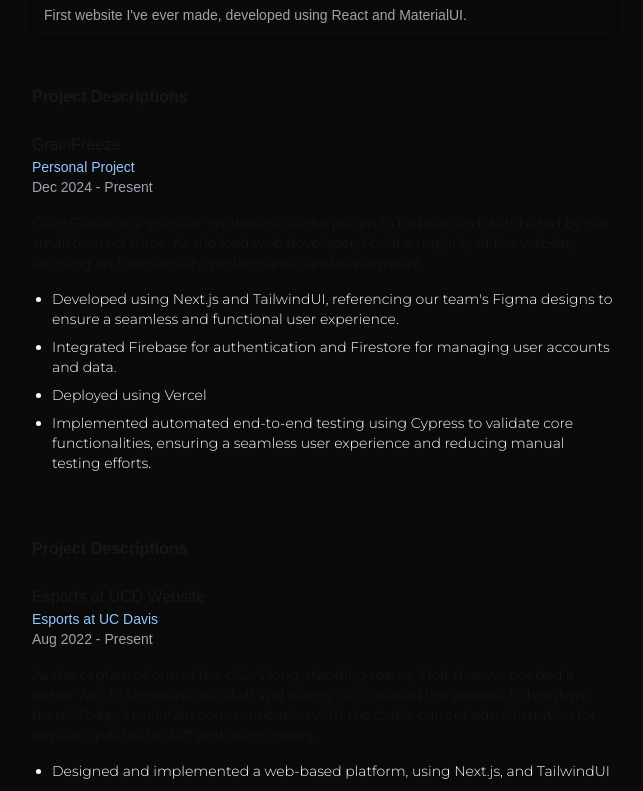
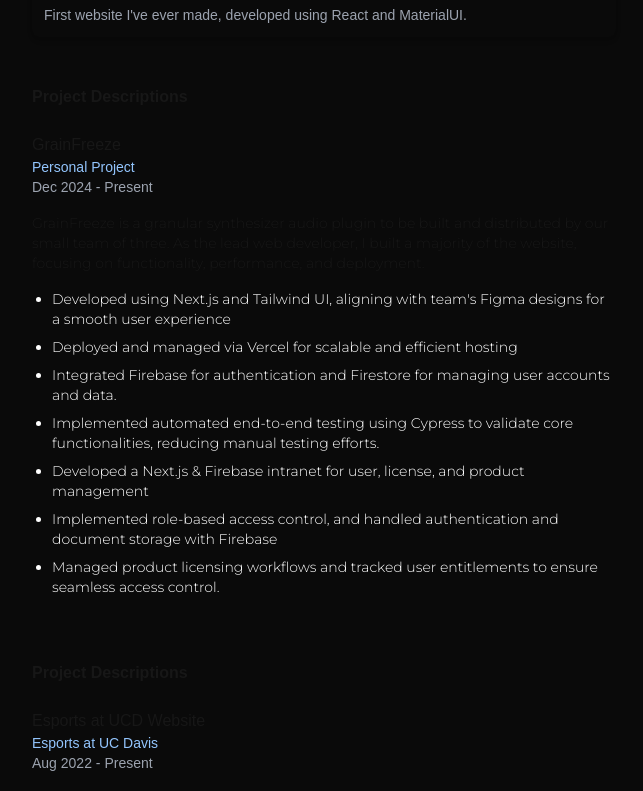
Before and after one commit to christran60/2024-portfolio, a Next.js app: page /projects in a window 1280 px wide. Shown: the part 547-1338 px from the top of the page, without its empty margins (316-959 px from the left). Built offline with nearby package versions, Linux system fonts and the light colour scheme.

Commit message:
feat: updated grainfreeze notes

```diff
--- a/app/projects/page.js
+++ b/app/projects/page.js
@@ -45,10 +45,13 @@
 ];
 
 const grainfreezeNotes = [
-  "Developed using Next.js and TailwindUI, referencing our team's Figma designs to ensure a seamless and functional user experience.",
+  "Developed using Next.js and Tailwind UI, aligning with team's Figma designs for a smooth user experience",
+  "Deployed and managed via Vercel for scalable and efficient hosting",
   "Integrated Firebase for authentication and Firestore for managing user accounts and data.",
-  "Deployed using Vercel",
-  "Implemented automated end-to-end testing using Cypress to validate core functionalities, ensuring a seamless user experience and reducing manual testing efforts.",
+  "Implemented automated end-to-end testing using Cypress to validate core functionalities, reducing manual testing efforts.",
+  "Developed a Next.js & Firebase intranet for user, license, and product management",
+  "Implemented role-based access control, and handled authentication and document storage with Firebase",
+  "Managed product licensing workflows and tracked user entitlements to ensure seamless access control.",
 ];
 
 const californiaNailsNotes = [
```
